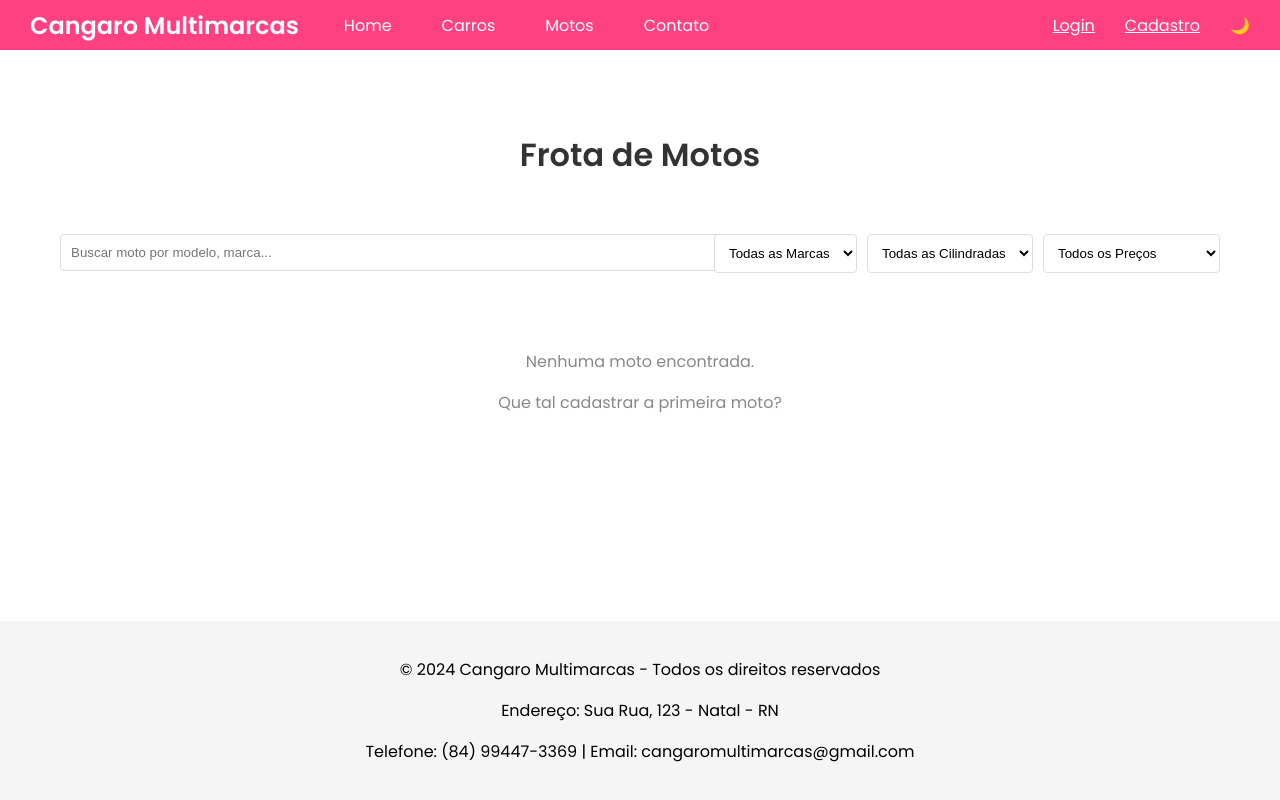
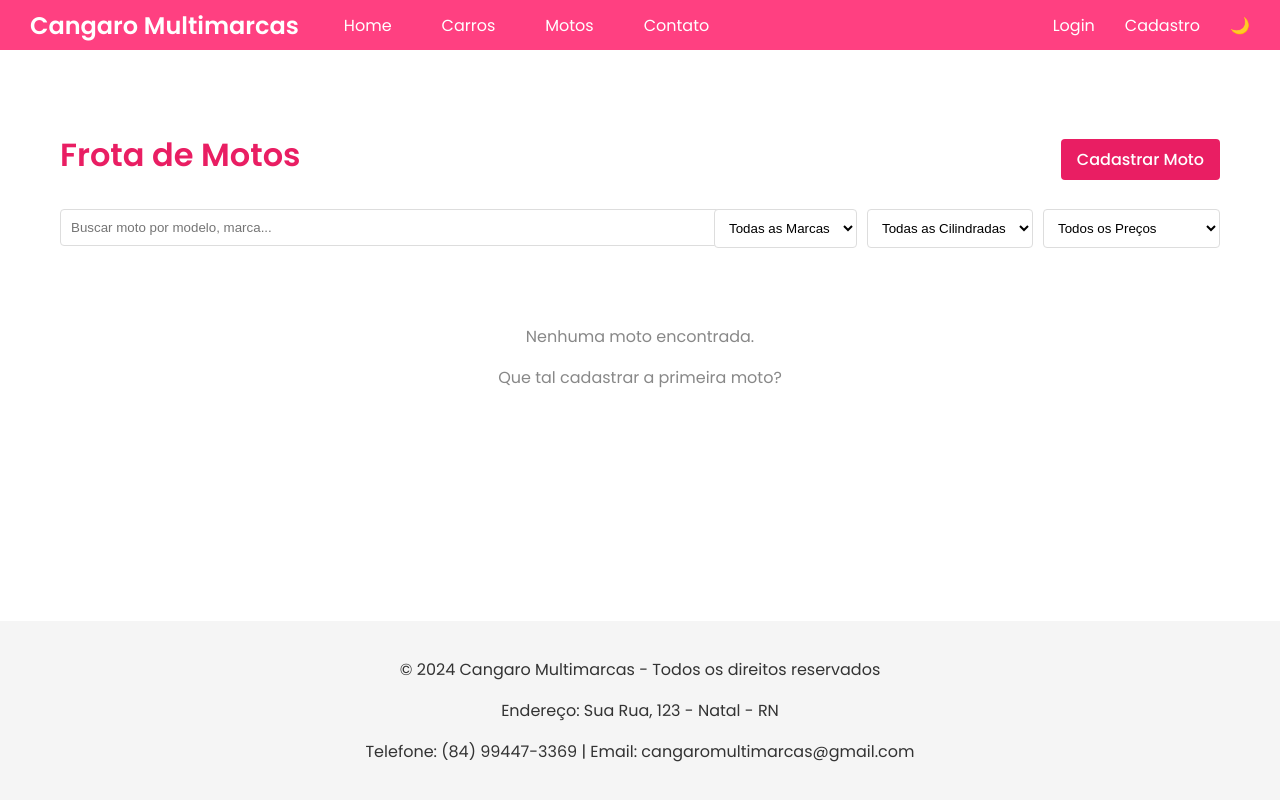
Before and after one commit to GGneto10/carros_2, a Django app: page /lista/motos/ in a window 1280 px wide. Run offline with Django 5.2, Linux system fonts and the light colour scheme; data that the repository does not hold is empty.

Commit message:
fix(carros, motos): corrigido erro do css das páginas que estavam incompletos

```diff
--- a/app/static/css/base.css
+++ b/app/static/css/base.css
@@ -92,6 +92,10 @@ nav ul li a {
   border-radius: 4px;
 }
 
+a {
+  text-decoration: none;
+}
+
 nav ul li a:hover {
   background-color: var(--nav-hover);
 }
--- a/app/static/css/lista_motos.css
+++ b/app/static/css/lista_motos.css
@@ -1,8 +1,46 @@
+:root {
+    --bg-color: #fff;
+    --text-color: #333;
+    --header-bg: #ff4081;  /* Rosa */
+    --nav-bg: #ff4081;     /* Rosa */
+    --nav-hover: #f8bbd0;  /* Rosa claro */
+    --nav-active: #e91e63;  /* Rosa escuro */
+    --nav-active-hover: #ad1457;
+    --footer-bg: #f5f5f5;
+    --footer-text: #333;
+    --accent-color: #e91e63; /* Rosa escuro para destaques */
+    --card-bg: #fff;
+    --card-border: #e0e0e0;
+    --card-shadow: 0 2px 8px rgba(0,0,0,0.1);
+}
+
+.dark-mode {
+    --bg-color: #121212;
+    --text-color: #e6e6e6;
+    --header-bg: #b71c1c;    /* Vermelho escuro */
+    --nav-bg: #b71c1c;       /* Vermelho escuro */
+    --nav-hover: #424242;    /* Cinza escuro */
+    --nav-active: #7b1fa2;   /* Roxo para contraste */
+    --nav-active-hover: #6a1b9a;
+    --footer-bg: #1a1a1a;    /* Quase preto */
+    --footer-text: #e6e6e6;
+    --accent-color: #f44336; /* Vermelho para destaques */
+    --card-bg: #1e1e1e;
+    --card-border: #333;
+    --card-shadow: 0 2px 8px rgba(0,0,0,0.4);
+}
+
 /* Estilos específicos para a lista de motos */
 .container {
   max-width: 1200px;
   margin: 0 auto;
   padding: 20px;
+}
+
+.page-header {
+  display: flex;
+  align-items: center;
+  justify-content: space-between;
 }
 
 .page-title {
```
Also changed, not shown: app/static/css/home.css (+4 -5 lines).
